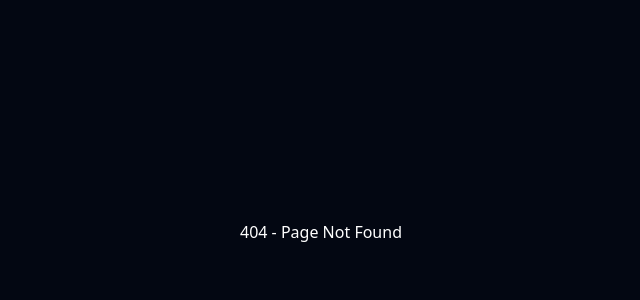
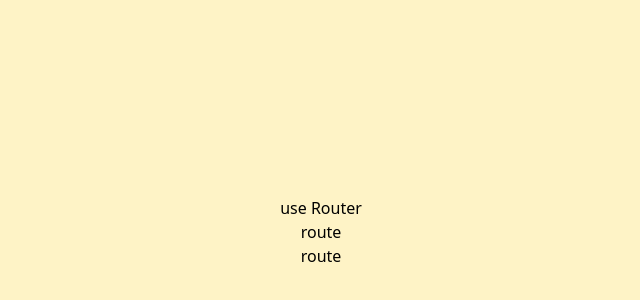
Before and after one commit to SagarNow/Next.js-Blueprint, a Next.js app: page /userouter in a window 1280 px wide. Before the commit this address had no page. Shown: the part 168-468 px from the top of the page, without its empty margins (319-959 px from the left). Built offline with nearby package versions, Linux system fonts and the light colour scheme.

Commit message:
userouter

```diff
--- a/src/app/(01.about)/about/page.jsx
+++ b/src/app/(01.about)/about/page.jsx
@@ -1,9 +1 @@
-import React from 'react'
-
-const page = () => {
-  return (
-    <div>about page hai </div>
-  )
-}
-
-export default page
+// next js - is a js framWrok used to
--- a/src/app/(06.useEffect)/useeffect/page.jsx
+++ b/src/app/(06.useEffect)/useeffect/page.jsx
@@ -41,3 +41,4 @@ export default page
 
 // use effect  :- useEffect is a React Hook that lets you perform side effects in a functional component.
 // It runs after the component renders (mounting) and can be used for tasks like fetching data, updating the DOM, setting up timers, etc.
+// https://youtu.be/-4XpG5_Lj_o
--- /dev/null
+++ b/src/app/(07.UseRouter)/userouter/page.jsx
@@ -0,0 +1,33 @@
+"use client"
+import { useRouter } from 'next/navigation'
+
+// use router - In Next.js, useRouter() is a hook that lets you navigate between pages programmatically. Instead of the user clicking a link, your code decides when to move to another page
+
+const page = () => {
+// 1st way
+  const router = useRouter() // we have to const router = useRouter() so that we can use router.push() to navigate to another page
+
+
+//2nd way
+const navigation = (page) => {
+    router.push(page)
+}
+  return (
+    <div className='flex flex-col display-flex justify-center items-center h-screen w-screen bg-amber-100'>
+
+<h1> use Router  </h1>
+
+<button onClick={()=> router.push('/')}>
+ route </button>
+
+ <button onClick={()=> navigation('/')}>
+ route </button>
+
+ </div>
+  )
+}
+
+export default page
+
+// next/router - is for client components means we have to use "use client" directive
+// next/navigation - is for server components means we don't have to use "use client" directive
--- a/src/app/page.js
+++ b/src/app/page.js
@@ -1,12 +1,12 @@
 import Header from "../Components/Header";
-import Main from "../Components/Main";
+import Home from "../Components/Home";
 import Footer from "../Components/Footer";
 
 const page = () => {
   return (
     <div>
       <Header />
-      <Main />
+      <Home />
       <Footer />
     </div>
   );
```
Also changed, not shown: src/Components/Home.jsx (renamed from src/Components/Main.jsx).
